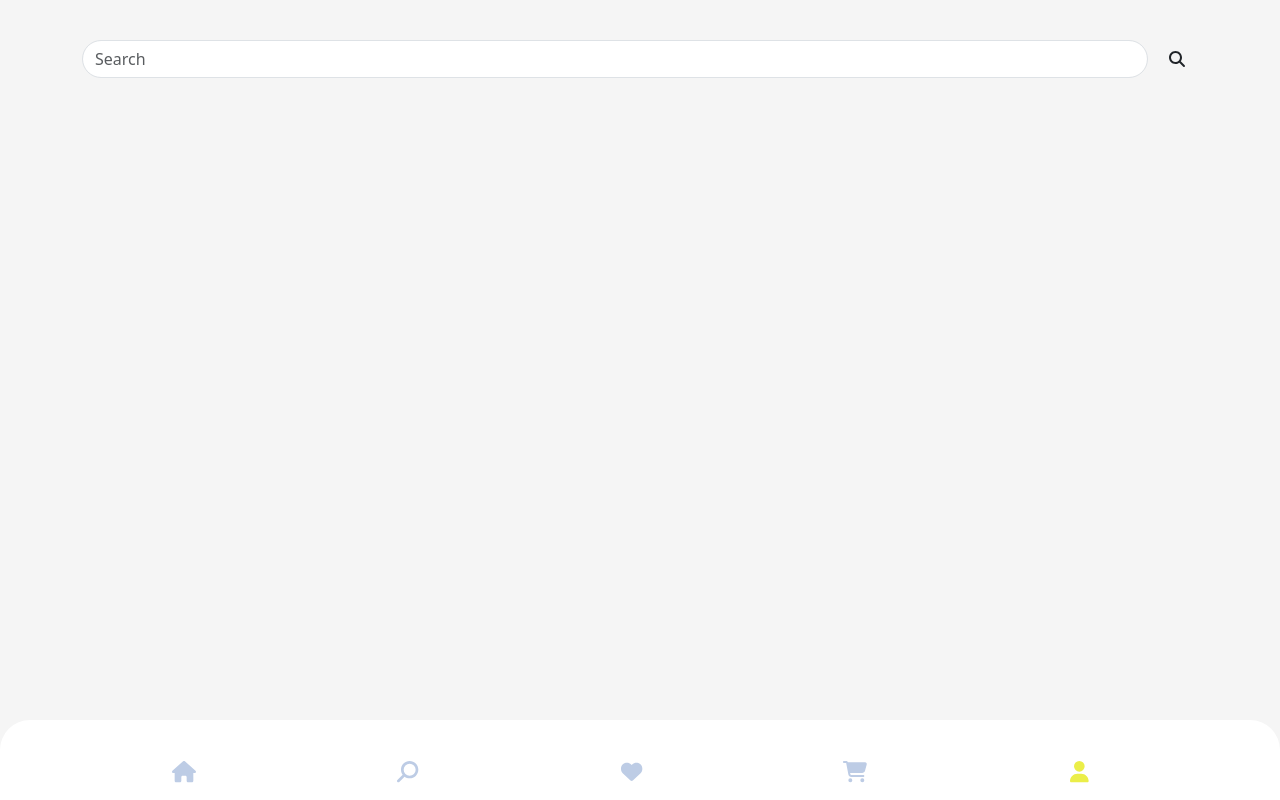
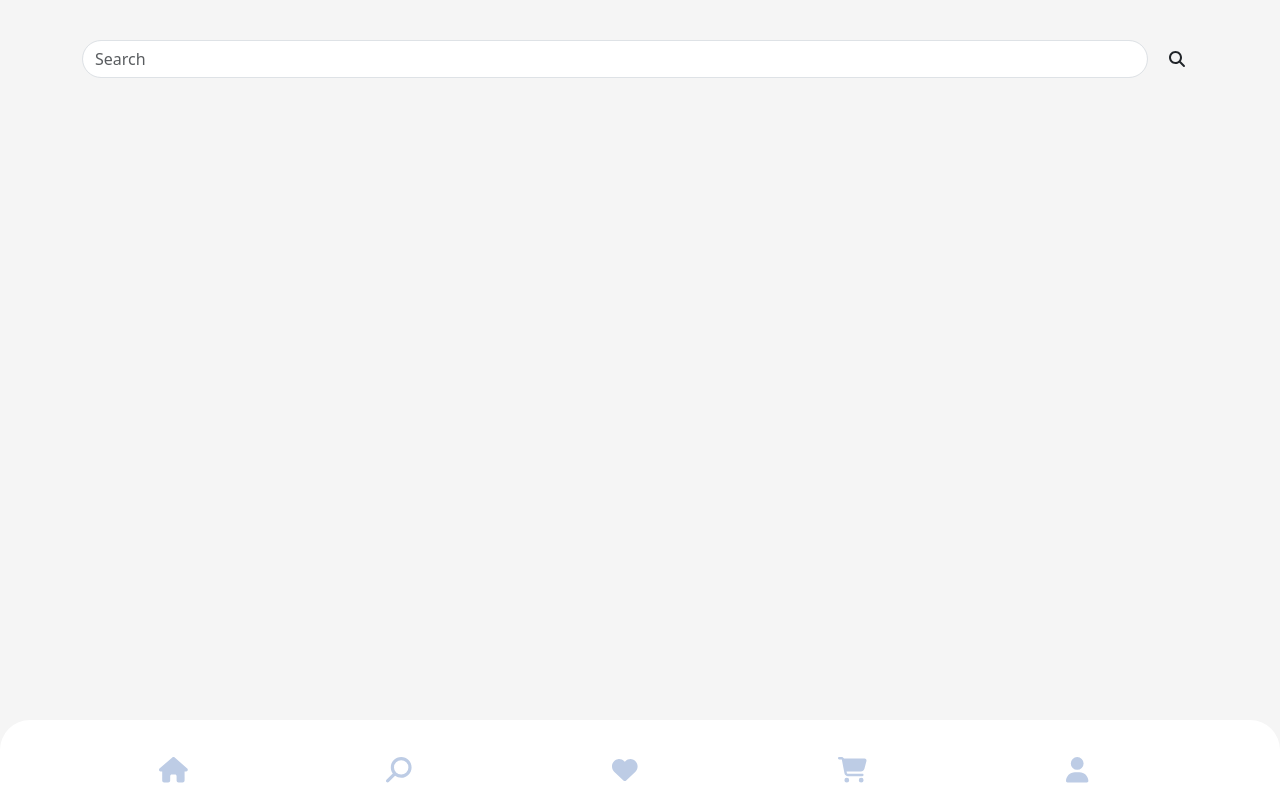
Before and after one commit to MarkBrianK/Happy-store-app, a React (Create React App) app: page / in a window 1280 px wide. Built offline with nearby package versions, Linux system fonts and the light colour scheme.

Commit message:
added styling to my bottomNav

```diff
--- a/src/Components/Shared/BottomNav.js
+++ b/src/Components/Shared/BottomNav.js
@@ -21,7 +21,6 @@ export default function BottomNav() {
                   className={Styles.houseIcon}
                   icon={faHouse}
                   size="lg"
-                  style={{ color: "#bdcce5" }}
                 />
               </span>
             </a>
@@ -30,10 +29,11 @@ export default function BottomNav() {
             <a href="/">
               <span className={Styles.icon}>
                 <FontAwesomeIcon
+                  className={Styles.searchIcon} // Change this
                   icon={faMagnifyingGlass}
                   rotation={90}
                   size="lg"
-                  style={{ color: "#bdcce5" }}
+                  //   style={{ color: "#bdcce5" }}
                 />
               </span>
             </a>
@@ -42,9 +42,9 @@ export default function BottomNav() {
             <a href="/">
               <span className={Styles.icon}>
                 <FontAwesomeIcon
+                  className={Styles.heartIcon} // Change this
                   icon={faHeart}
                   size="lg"
-                  style={{ color: "#bdcce5" }}
                 />
               </span>
             </a>
@@ -53,9 +53,9 @@ export default function BottomNav() {
             <a href="/">
               <span className={Styles.icon}>
                 <FontAwesomeIcon
+                  className={Styles.cartIcon} // Change this
                   icon={faCartShopping}
                   size="lg"
-                  style={{ color: "#bdcce5" }}
                 />
               </span>
             </a>
@@ -64,6 +64,7 @@ export default function BottomNav() {
             <a href="/">
               <span className={Styles.icon}>
                 <FontAwesomeIcon
+                  className={Styles.profileIcon} // Change this
                   icon={faUser}
                   size="lg"
                   style={{
--- a/src/Styles/bottomNav.module.css
+++ b/src/Styles/bottomNav.module.css
@@ -17,17 +17,17 @@
   justify-content: space-evenly;
   gap: 20px;
   padding: 20;
-  /* margin: 0;  */
   margin-top: 50px;
 }
 
 .navigation ul li {
   list-style: none;
   position: relative;
-  /* width: 70px; */
-  /* height: 60px; */
-  /* z-index: 2; */
-  /* margin: 0; */
+
+  width: 70px;
+  height: 60px;
+  z-index: 2;
+  margin: 0;
 }
 
 .navigation ul li a {
@@ -43,35 +43,54 @@
 
 .navigation ul li a .icon {
   padding: 15px;
-
+  color: #bdcce5;
   position: relative;
   display: block;
   width: 55px;
   height: 55px;
   text-align: center;
   line-height: 65px;
-  /* border-radius: 65px; */
-  /* font-size: 1.5em; */
-  transition: 0.3s;
+  border-radius: 65px;
+  font-size: 1.2em;
+  transition: 0.1s;
   transition-delay: 0s;
+
 }
 
 .navigation ul li a .icon:hover {
-  transform: scale(1) translateY(-20px);
+  transform: scale(1) translateY(-10px);
   transition: 0.1s;
 }
 
 .houseIcon:hover {
-  color: #ff5733;
-  transition: 0.3s;
+  color: hsl(187, 77%, 74%);
+  transition: 0.1s;
+  transform: scale(1.5) translateY(-20px);
+  transition: 0s;
+}
+.searchIcon:hover {
+  color: hwb(330 0% 72%);
+  transition: transform 0.3s, color 0.3s; /* Use a single transition property for clarity */
+  transform: translateY(-30px) rotate(90deg) scale(1.5);
 }
 
-.search-icon:hover {
-  color: #33ff57;
+.heartIcon:hover {
+  color: #d11313;
   transition: 0.3s;
+  transform: scale(1.5) translateY(-30px);
+  transition: 0s;
 }
 
-.heart-icon:hover {
-  color: #5733ff;
+.cartIcon:hover {
+  color: #31f74b;
   transition: 0.3s;
+  transform: scale(1.5) translateY(-30px);
+  transition: 0s;
 }
+
+.profileIcon:hover {
+  color: #2f3ad6;
+  transition: 0.3s;
+  transform: scale(1.5) translateY(-30px);
+  transition: 0s;
+}
```
